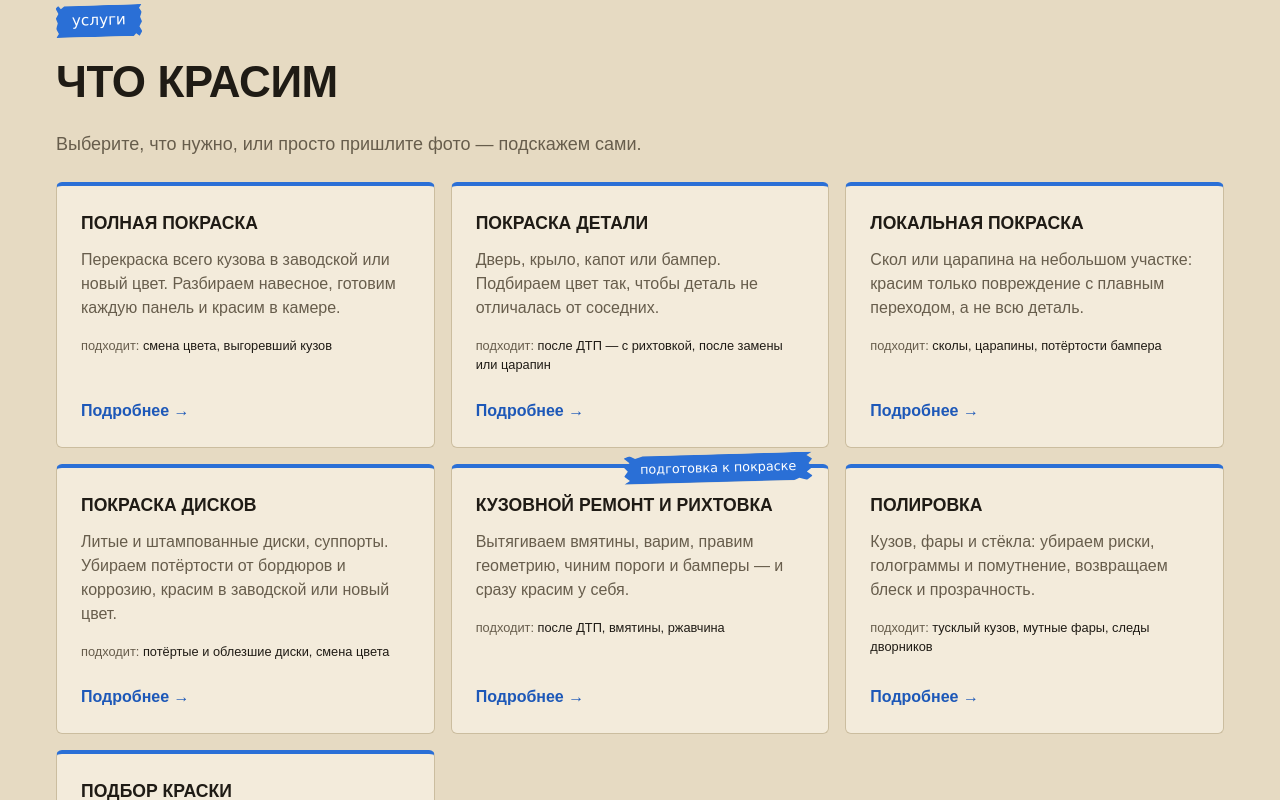
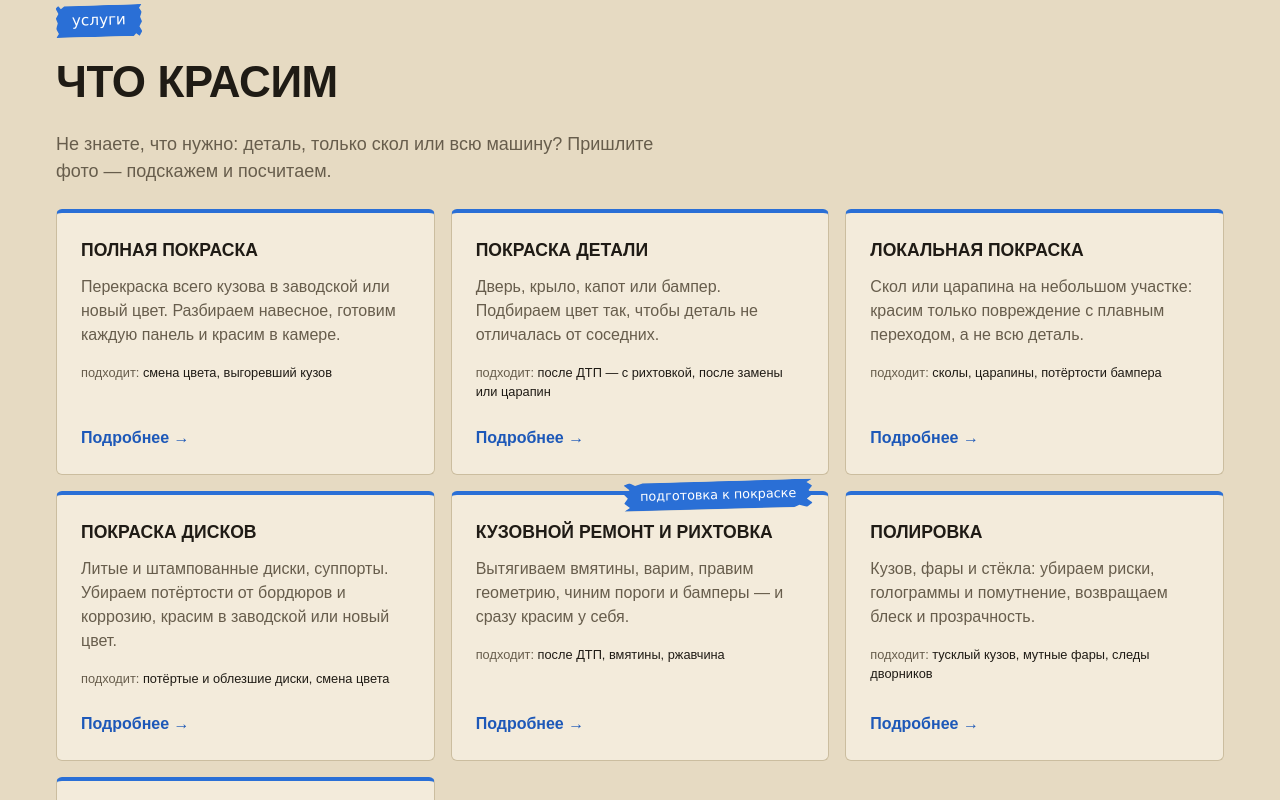
Before and after one commit to Grinch3214/auto-paint, a Vue app: page / in a window 1280 px wide. Shown: the part 880-1680 px from the top of the page. Built offline with nearby package versions, Linux system fonts and the light colour scheme; a web font is replaced by a local one.

Commit message:
fix: text on service section

```diff
--- a/src/content/en/services.ts
+++ b/src/content/en/services.ts
@@ -3,7 +3,7 @@ import type { Content } from '@/types/content'
 export default {
   tape: 'services',
   title: 'What we paint',
-  lead: 'Pick what you need, or just send us a photo and we will suggest the right option.',
+  lead: "Not sure what you need: one panel, just a chip or the whole car? Send a photo and we'll advise you and give a quote.",
   fitsLabel: 'good for:',
   more: 'Learn more →',
   items: {
--- a/src/content/ka/services.ts
+++ b/src/content/ka/services.ts
@@ -3,7 +3,7 @@ import type { Content } from '@/types/content'
 export default {
   tape: 'სერვისები',
   title: 'რას ვღებავთ',
-  lead: 'აირჩიეთ საჭირო სერვისი ან უბრალოდ გამოგვიგზავნეთ ფოტო — ჩვენ თვითონ გირჩევთ.',
+  lead: 'არ იცით, რა გჭირდებათ: ერთი დეტალი, მხოლოდ ნაჭდევი თუ მთელი მანქანა? გამოგვიგზავნეთ ფოტო — გირჩევთ და ფასს გამოვთვლით.',
   fitsLabel: 'შესაფერისია:',
   more: 'დაწვრილებით →',
   items: {
--- a/src/content/ru/services.ts
+++ b/src/content/ru/services.ts
@@ -3,7 +3,7 @@ import type { Content } from '@/types/content'
 export default {
   tape: 'услуги',
   title: 'Что красим',
-  lead: 'Выберите, что нужно, или просто пришлите фото — подскажем сами.',
+  lead: 'Не знаете, что нужно: деталь, только скол или всю машину? Пришлите фото — подскажем и посчитаем.',
   fitsLabel: 'подходит:',
   more: 'Подробнее →',
   items: {
```
